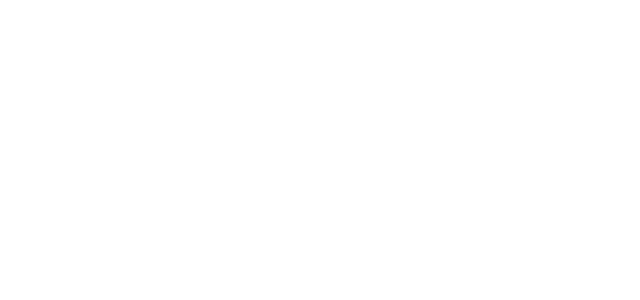
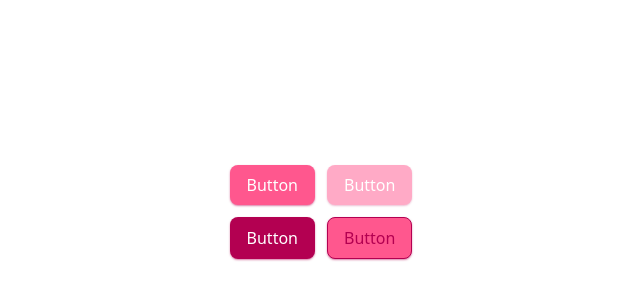
Before and after one commit to shonjmoj/Matcha, a Next.js app in the folder client/: page / in a window 1280 px wide. Shown: the part 188-488 px from the top of the page, without its empty margins (319-959 px from the left). Built offline with nearby package versions, Linux system fonts and the light colour scheme.

Commit message:
display all type of button

```diff
--- a/client/pages/index.tsx
+++ b/client/pages/index.tsx
@@ -1,3 +1,14 @@
+import { Button } from '../components/common';
+
 export default function Home() {
-  return <></>;
+  return (
+    <div className='grid grid-cols-2 gap-3'>
+      <Button type='primary'>Button</Button>
+      <Button type='primary' disabled>
+        Button
+      </Button>
+      <Button type='secondary'>Button</Button>
+      <Button type='outlined'>Button</Button>
+    </div>
+  );
 }
```
